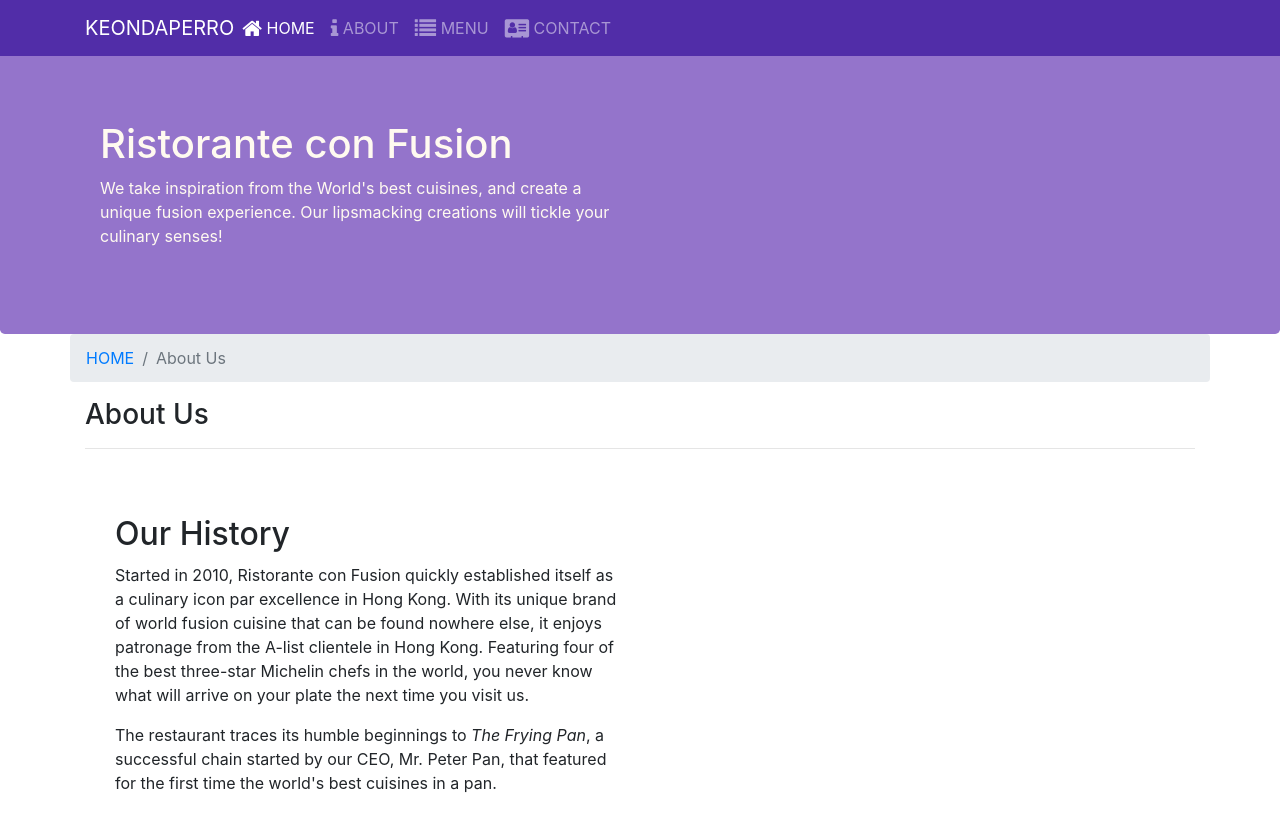
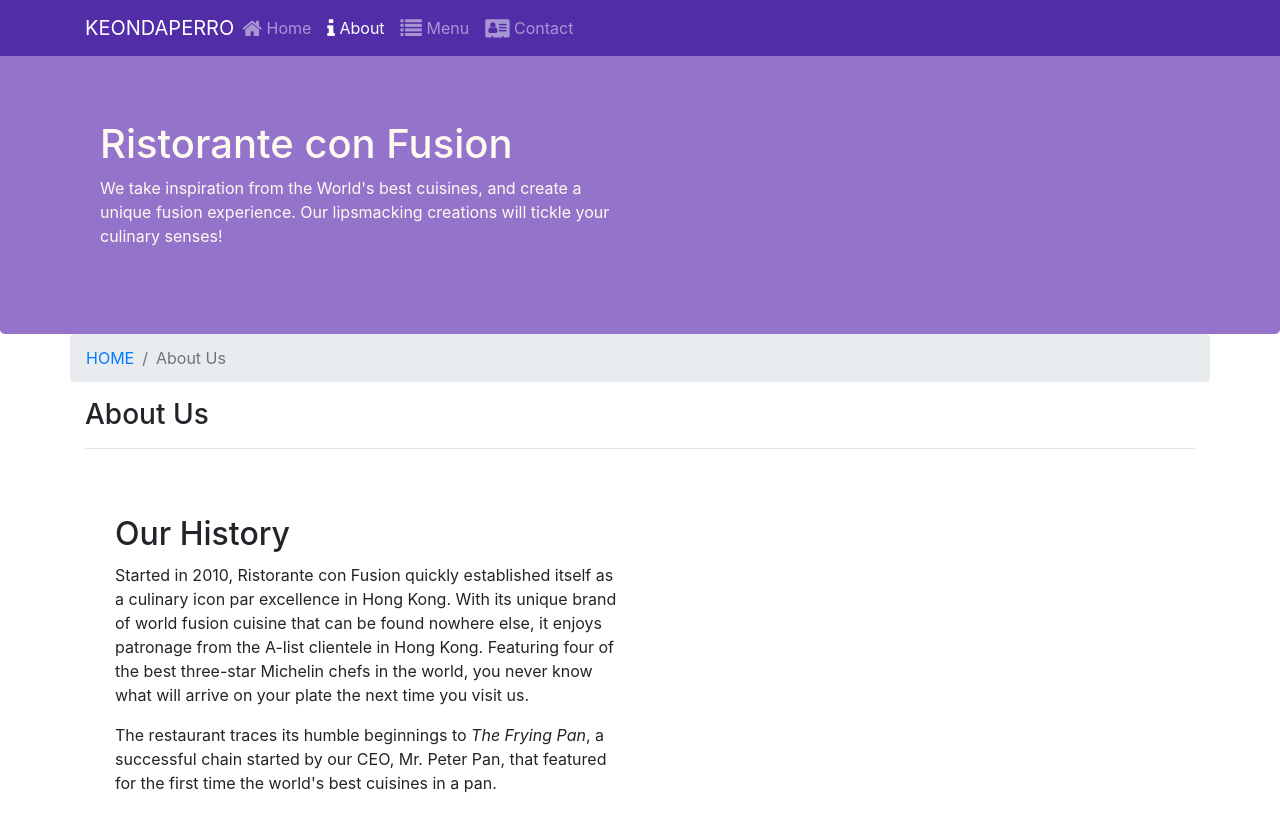
Before and after one commit to jmambrinventre/btp4, a website: page aboutus.html in a window 1280 px wide. Shown: the top 817 px of the page. Drawn offline with nearby package versions, Linux system fonts and the light colour scheme.

Commit message:
s2 buttoms (npm i - npm audit fix - npm start)

```diff
--- a/aboutus.html
+++ b/aboutus.html
@@ -25,10 +25,10 @@
             <a class="navbar-brand mr-auto" href="./index.html">KEONDAPERRO</a>
             <div class="collapse navbar-collapse" id="Navbar">
                 <ul class="navbar-nav mr-auto">
-                    <li class="nav-item active"><a class="nav-link" href="./index.html"><span class="fa fa-home fa-lg"></span> HOME</a></li>
-                    <li class="nav-item"><a class="nav-link" href="./aboutus.html"><span class="fa fa-info fa-lg"></span> ABOUT</a></li>
-                    <li class="nav-item"><a class="nav-link" href="https://open.spotify.com/"><span class="fa fa-list fa-lg"></span> MENU</a></li>
-                    <li class="nav-item"><a class="nav-link" href="https://open.spotify.com/"><span class="fa fa-address-card fa-lg"></span> CONTACT</a></li>
+                    <li class="nav-item"><a class="nav-link" href="./index.html"><span class="fa fa-home fa-lg"></span> Home</a></li>
+                    <li class="nav-item active"><a class="nav-link" href="./aboutus.html"><span class="fa fa-info fa-lg"></span> About</a></li>
+                    <li class="nav-item"><a class="nav-link" href="./index.html"><span class="fa fa-list fa-lg"></span> Menu</a></li>
+                    <li class="nav-item"><a class="nav-link" href="./contactus.html"><span class="fa fa-address-card fa-lg"></span> Contact</a></li>
                 </ul>
             </div>
         </div>
```
Also changed, not shown: contactus.html (+7 -3 lines), index.html (+4 -4 lines), 1 other file.
